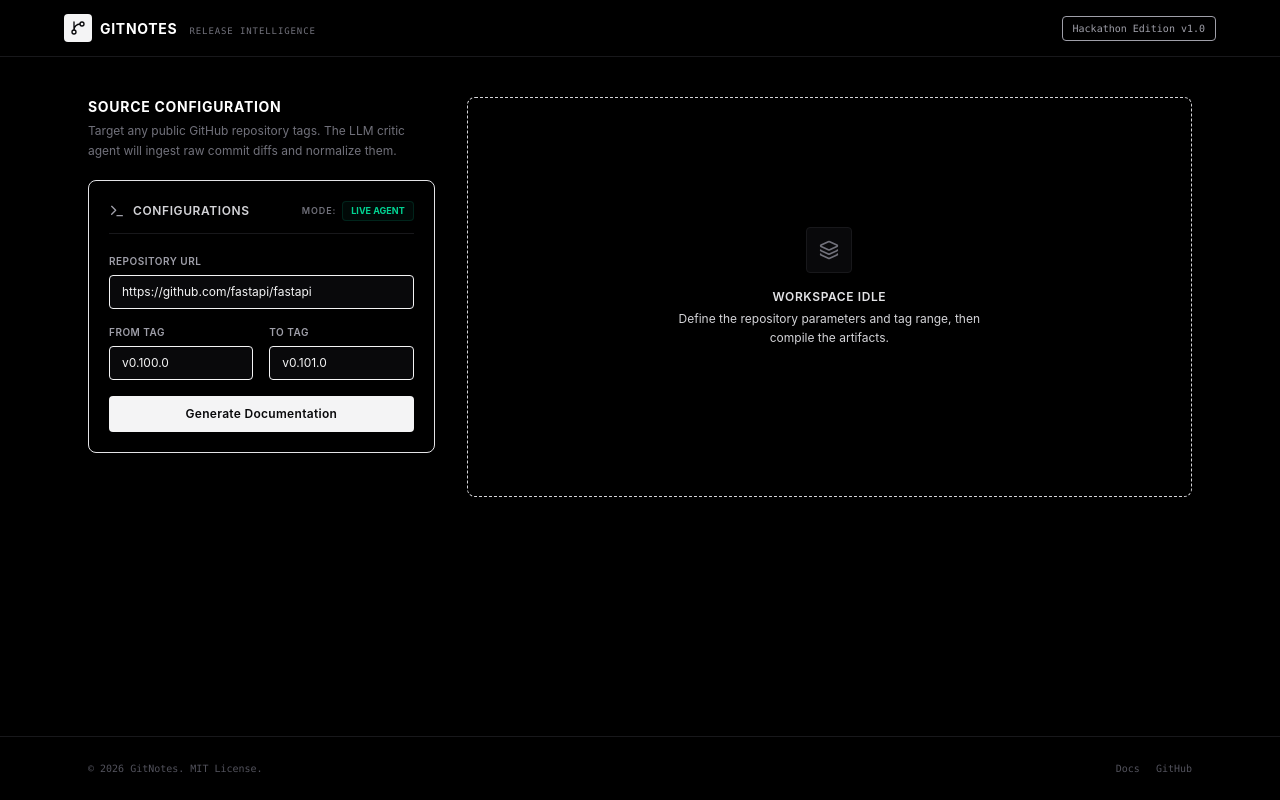
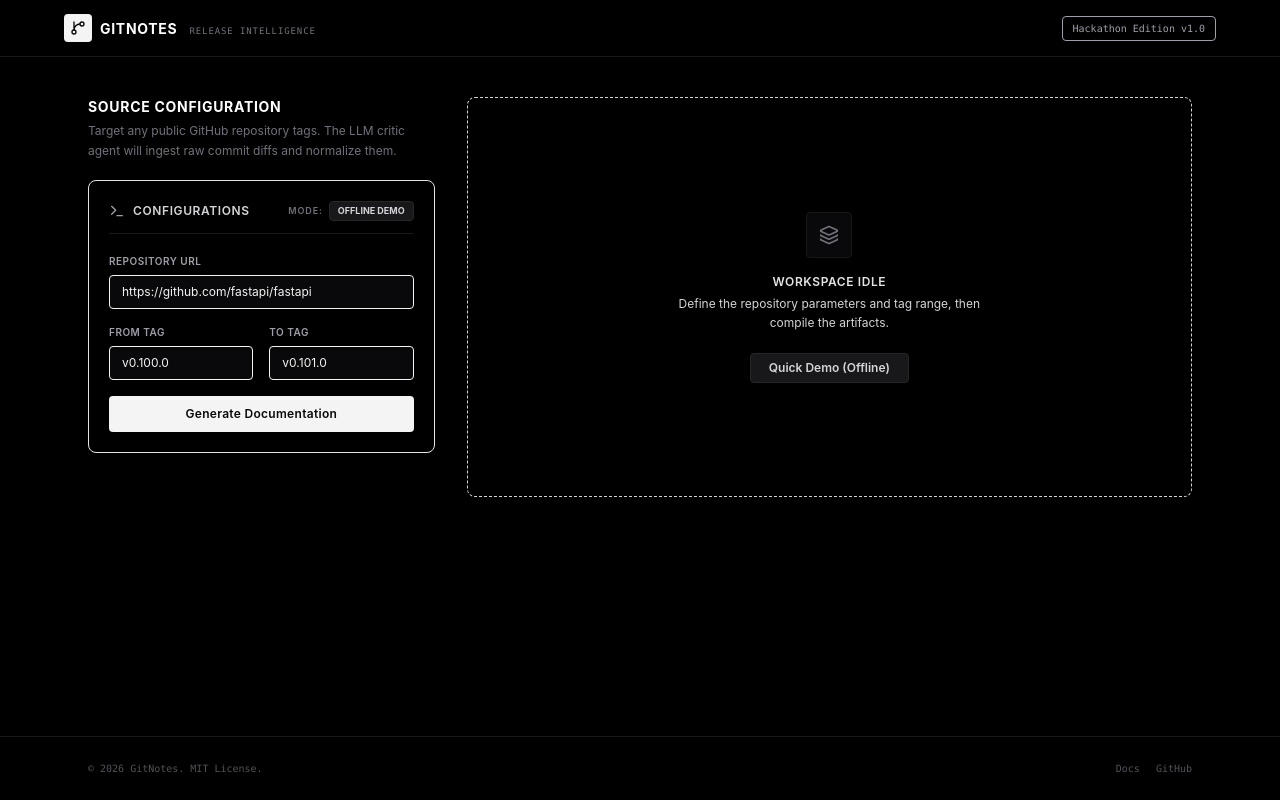
Before and after one commit to Vijajraj/Gitnotes, a React (Vite) app in the folder frontend/: page / in a window 1280 px wide. Built offline with nearby package versions, Linux system fonts and the light colour scheme.

Commit message:
chore: enable DEMO_MODE by default to bypass rate limits

```diff
--- a/frontend/src/demoData.js
+++ b/frontend/src/demoData.js
@@ -1,4 +1,4 @@
-export const DEMO_MODE = false;
+export const DEMO_MODE = true;
 
 export const demoData = {
   technical_changelog: `# Changelog
```
